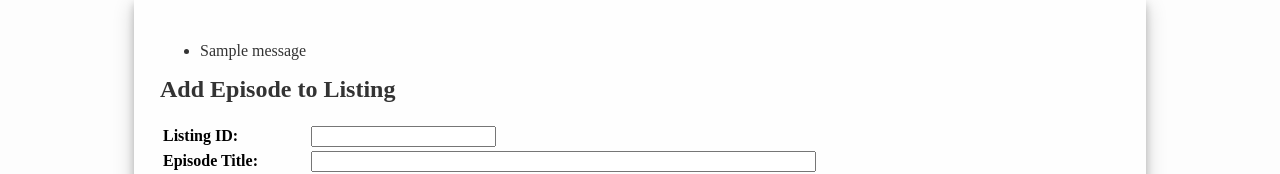
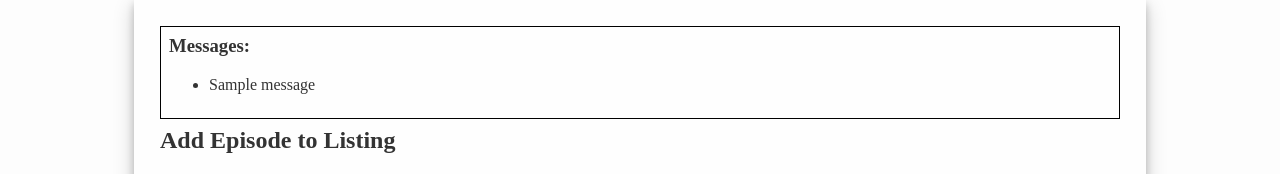
Before and after one commit to will-cromar/trackr-web, a Flask app: page /addepisode in a window 1280 px wide. Shown: the part 135-309 px from the top of the page. Run offline with Flask 2, Linux system fonts and the light colour scheme; a user stored in the database is signed in; tables that the repository leaves empty hold one stand-in row (values such as "Sample post"); one stand-in notice (Sample message) is shown; lists and menus that the app fills with data are empty.

Commit message:
Improved "flash" message box.

```diff
--- a/app/templates/base.html
+++ b/app/templates/base.html
@@ -61,7 +61,14 @@
             color: #333;
         }
         .main h2 {
-            margin-top: 0px;
+            margin-top: 8px;
+        }
+        .messages {
+            padding: 8px;
+            border: 1px solid black;
+        }
+        .messages h3 {
+            margin-top: 0px
         }
     </style>
 </head>
@@ -107,11 +114,14 @@
     <div class="main content">
         {% with messages = get_flashed_messages() %}
             {% if messages %}
-                <ul>
-                {% for message in messages %}
-                    <li>{{ message }}</li>
-                {% endfor %}
-                </ul>
+                <div class="messages">
+                    <h3>Messages:</h3>
+                    <ul>
+                    {% for message in messages %}
+                        <li>{{ message }}</li>
+                    {% endfor %}
+                    </ul>
+                </div>
             {% endif %}
         {% endwith %}
         {% block content %}{% endblock %}
--- a/app/views.py
+++ b/app/views.py
@@ -5,6 +5,7 @@ from .utils import passwordHash
 from .forms import MovieForm, EpisodeForm, LoginForm, SignupForm
 from .notifications import notify_neighbors
 import datetime
+
 
 @login_manager.user_loader
 def load_user(user_id):
```
